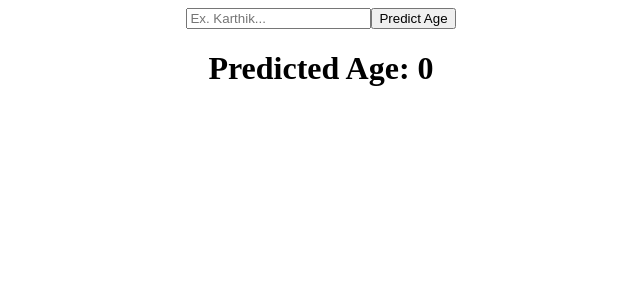
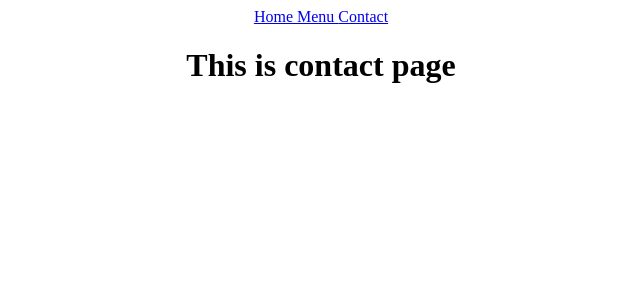
Before and after one commit to KarthikVajja/reactdemo, a React (Create React App) app: page /contact in a window 1280 px wide. Shown: the top 300 px of the page, without its empty margins (319-959 px from the left). Built offline with nearby package versions, Linux system fonts and the light colour scheme.

Commit message:
routing and navbar links

```diff
--- a/src/App.js
+++ b/src/App.js
@@ -1,27 +1,28 @@
 import "./App.css";
+import { BrowserRouter as Router, Routes, Route, Link } from "react-router-dom";
 import Axios from "axios";
 import { useState } from "react";
 import { useEffect } from "react";
+import { Home } from "./pages/Home";
+import { Contact } from "./pages/Contact";
+import { Menu } from "./pages/Menu";
 
 function App() {
 
-  const [name, setName] = useState("");
-  const [predictedAge, setPredictedAge] = useState(0);
-
-  const fetchData = () => {
-    Axios.get(`https://api.agify.io/?name=${name}`).then((res) => {
-      setPredictedAge(res.data.age);
-    });
-  };
-
   return (
     <div className="App">
-      <input placeholder="Ex. Karthik..." onChange={(event) => {setName(event.target.value)}}/>
-      <button onClick={fetchData}>
-        Predict Age
-      </button>
-
-      <h1> Predicted Age: {predictedAge}</h1>
+      <Router>
+        <div>
+          <Link to="/"> Home </Link>
+          <Link to="/menu"> Menu </Link>
+          <Link to="/contact"> Contact </Link>
+        </div>
+        <Routes>
+          <Route path="/" element={<Home />} />
+          <Route path="/menu" element={<Menu />} />
+          <Route path="/contact" element={<Contact />} />
+        </Routes>
+      </Router>
     </div>
   );
 }
--- /dev/null
+++ b/src/pages/Contact.js
@@ -0,0 +1,5 @@
+export const Contact = () => {
+    return (
+        <h1>This is contact page</h1>
+    );
+}
--- /dev/null
+++ b/src/pages/Home.js
@@ -0,0 +1,5 @@
+export const Home = () => {
+    return (
+        <h1>This is home page</h1>
+    );
+}
--- /dev/null
+++ b/src/pages/Menu.js
@@ -0,0 +1,5 @@
+export const Menu = () => {
+    return (
+        <h1>This is menu page</h1>
+    );
+}
```
